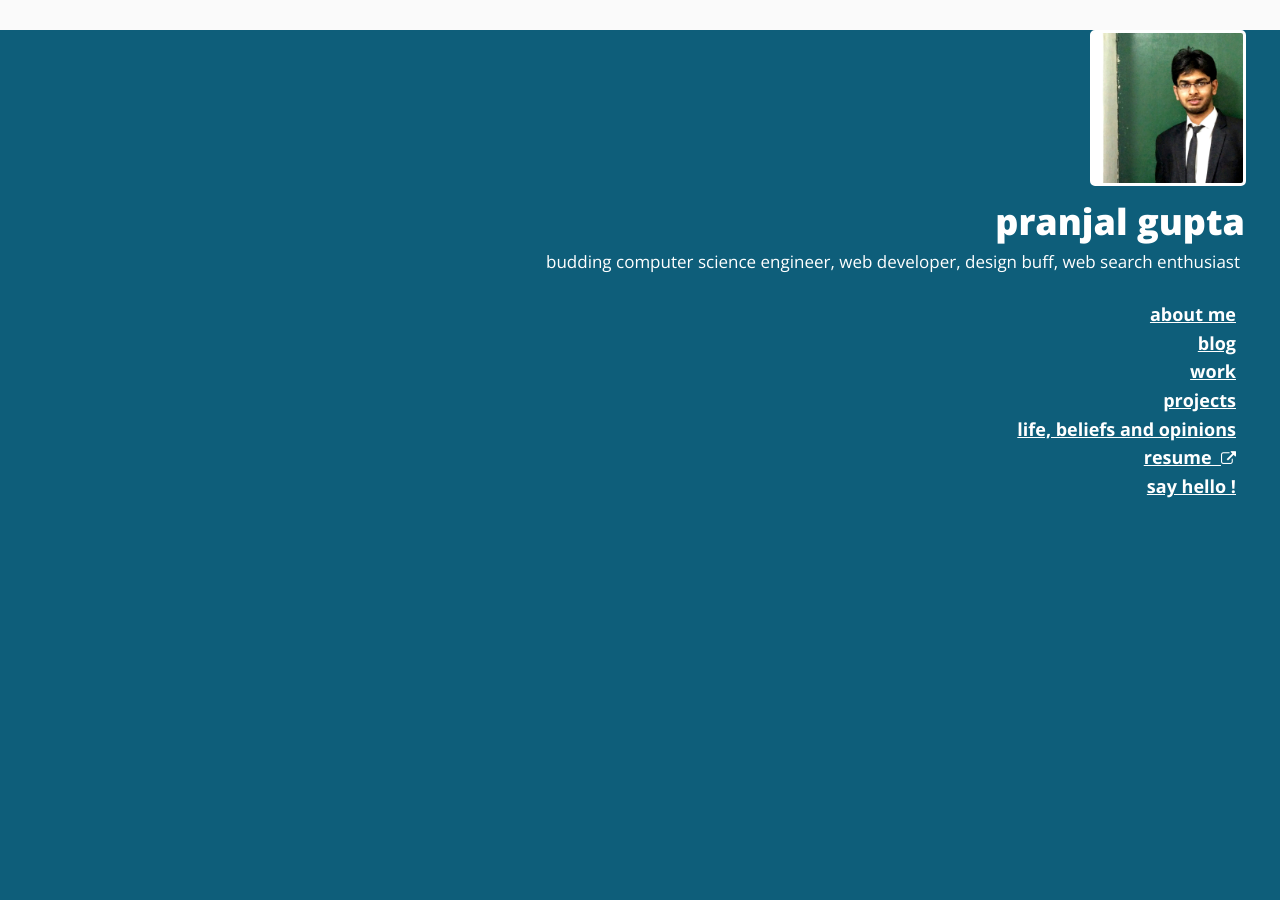
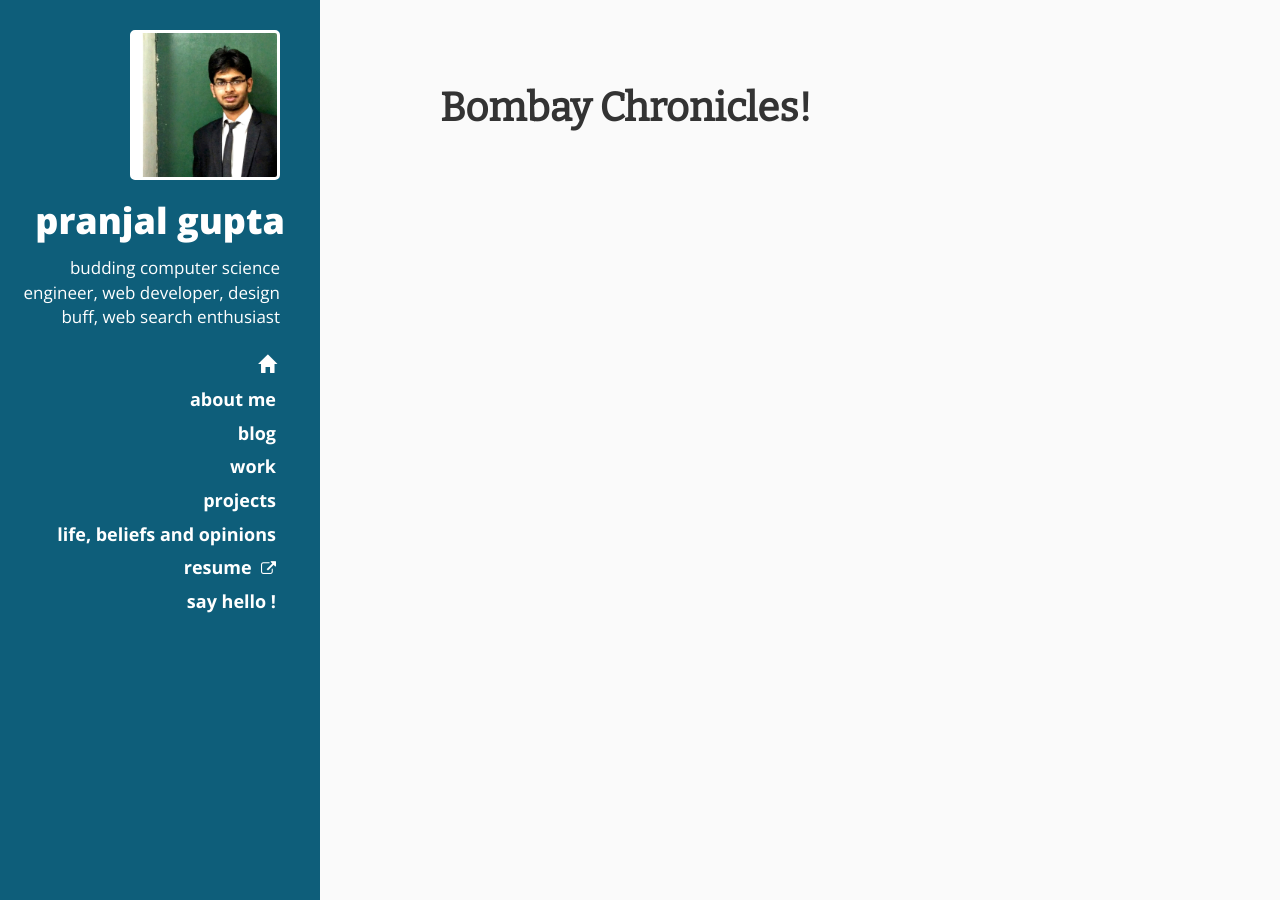
Before and after one commit to g31pranjal/personalweb, a Jekyll site: the page built from _work/tifr.md, in a window 1280 px wide and 900 px high. Built offline with Jekyll 4.4.1, drawn with Linux system fonts in a browser that asks for light colours.

Commit message:
work, done again

```diff
--- a/_layouts/internTemplate.html
+++ b/_layouts/internTemplate.html
@@ -1,5 +1,5 @@
 <!DOCTYPE html>
-<!-- <html lang="en">
+<html lang="en">
 	{% include head.html %}
 
 	<body>
@@ -7,13 +7,12 @@
 			<div class="row" style="height : 100%">
 				{% include sidebar-nav.html %}
 
-				<div class="project-back-btn">projects index</div>
+				<!-- <div class="project-back-btn">projects index</div> -->
 
 				<div class="col-md-9 content-area">
 
 					<div class="project">
-						<div class="project-meta">{{ page.enddate | date: "%-d %B %Y" }}</div>
-						<div class="project-title">{{ page.title }}</div>
+						<div class="project-title">{{ page.post_title }}</div>
 
 						<div class="project-content">{{ page.content }}</div>
 
@@ -35,5 +34,5 @@
 		</script>
 
 	</body>
- -->
+
 </html>
--- a/_work/tifr.md
+++ b/_work/tifr.md
@@ -1,11 +1,12 @@
 ---
 organization   : "HBCSE, Tata Institute of Fundamental Research"
 location       : "Mumbai, India"
-desc           : [ "Worked as a software development intern in the Gnowledge (open-source ;p ) Lab at Homi Bhabha Centre for Science Education under Dr. G. Nagarjuna. The internship was a part of the Practise school programme of BITS Pilani." , "I, along with 3 other students, worked on an ongoing project on designing a MOOC framework called MetaStudio. The platform is built on top of a core that implements knowledge graph and extends the features of edX by incorporating versioning, multi-lingual support etc.", "Check out the <a href='/projects/metastudio.html'>project</a>." , "There was also a lot I did apart from the internship: <a href='/blog/bombay-chronicles.html'>Bombay Chronicles!</a>" ]
+desc           : [ "Worked as a software development intern in the Gnowledge (open-source ;p ) Lab at Homi Bhabha Centre for Science Education under Dr. G. Nagarjuna. The internship was a part of the Practise school programme of BITS Pilani." , "I, along with 3 other students, worked on an ongoing project on designing a MOOC framework called MetaStudio. The platform is built on top of a core that implements knowledge graph and extends the features of edX by incorporating versioning, multi-lingual support etc.", "Check out the <a href='/projects/metastudio.html'>project</a>." , "There was also a lot I did apart from the internship: <a href='/work/tifr.html'>Bombay Chronicles!</a>" ]
 date           : 2015-05-21T23:00:00+0530
 enddate        : 2015-07-16T23:00:00+0530
 author         : in-arena
 type           : intern
 logo           : work-tifr-logo.png
 layout         : internTemplate
+post_title	   : Bombay Chronicles!
 ---
```
Also changed, not shown: _work/ciie.md (+1 -0 lines), _work/dvm.md (+1 -0 lines).
